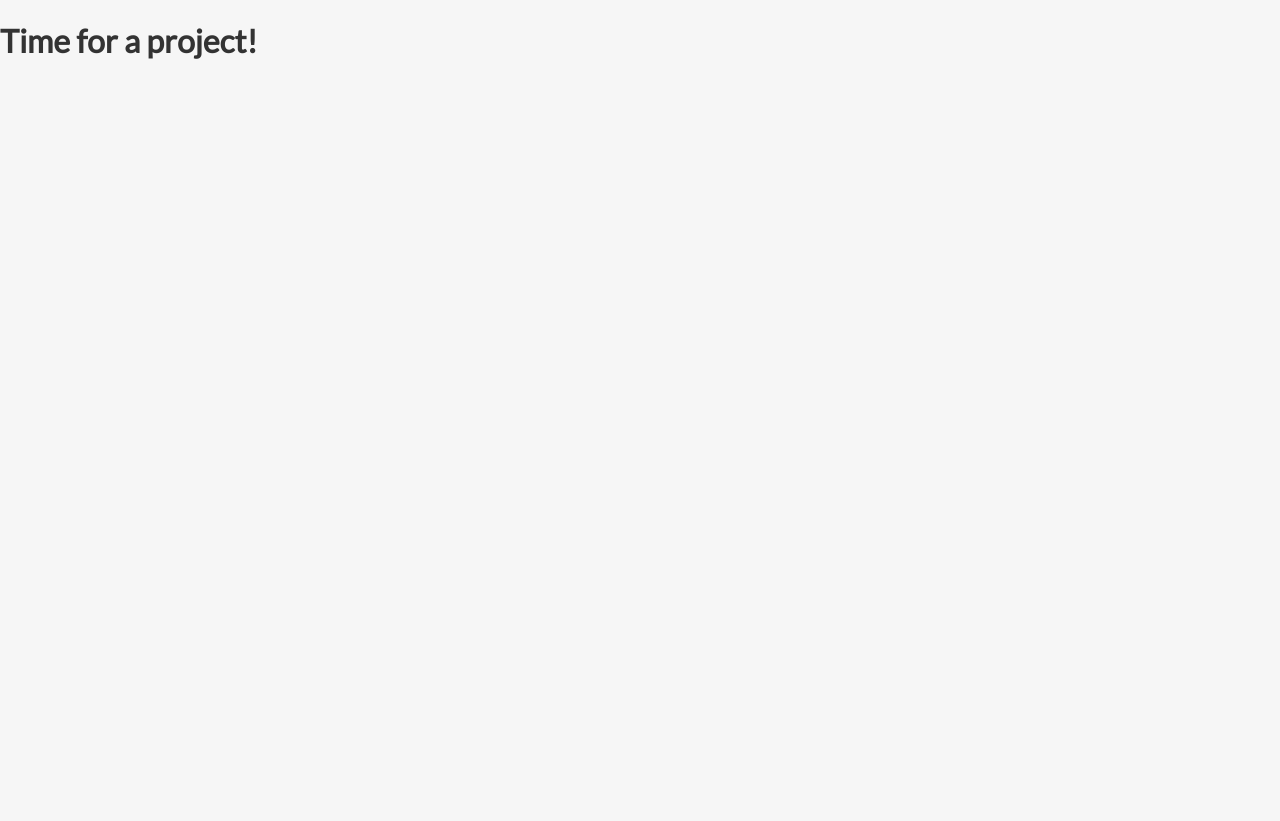
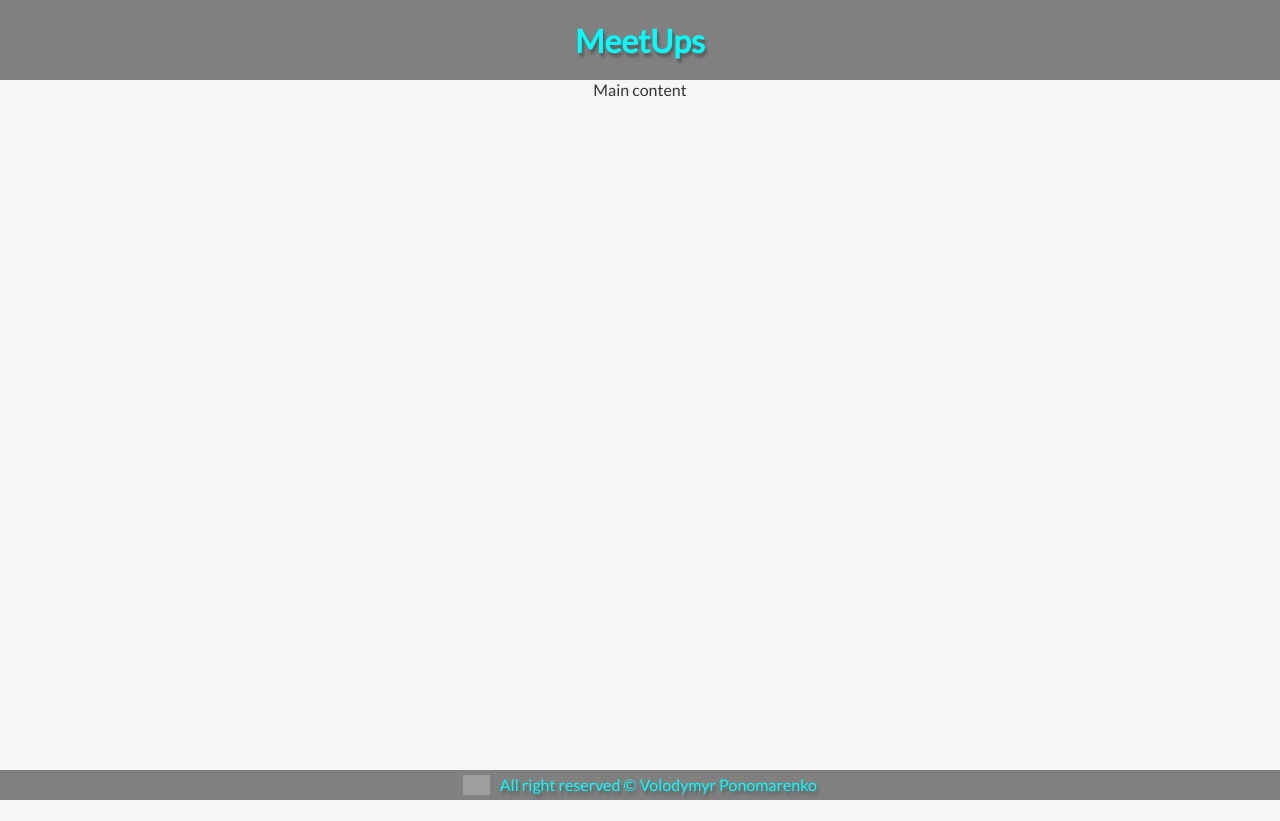
Before and after one commit to VolodymyrJS/Svelte-in-action., a Svelte app: page / in a window 1280 px wide. After the commit the page ends 800 px from the top, so only its background shows below. Built offline with nearby package versions, Linux system fonts and the light colour scheme; grey boxes are pictures that could not be loaded.

Commit message:
Creating skelet of project

```diff
--- a/package.json
+++ b/package.json
@@ -8,7 +8,7 @@
     "rollup-plugin-livereload": "^1.0.0",
     "rollup-plugin-node-resolve": "^4.2.3",
     "rollup-plugin-svelte": "^5.0.3",
-    "rollup-plugin-terser": "^4.0.4",
+    "rollup-plugin-terser": "^5.1.3",
     "sirv-cli": "^0.4.0",
     "svelte": "^3.0.0"
   },
--- a/src/App.svelte
+++ b/src/App.svelte
@@ -1,9 +1,28 @@
 <script>
-
+    import Header from './MeetUps/Header.svelte';
+    import Footer from './MeetUps/Footer.svelte';
 </script>
 
 <style>
 
+    .Site {
+        display: flex;
+        min-height: 100vh;
+        flex-direction: column;
+    }
+
+    .site-content {
+        align-self: center;
+        margin-top: 80px;
+        flex: 1;
+        justify-items: center;
+        justify-content: center;
+    }
+
 </style>
 
-<h1>Time for a project!</h1>
+<body class="Site">
+    <Header />
+    <div class="site-content">Main content</div>
+    <Footer />
+</body>
--- /dev/null
+++ b/src/MeetUps/Footer.svelte
@@ -0,0 +1,30 @@
+<script>
+</script>
+
+<style>
+
+    .rights {
+        height: 30px;
+        color: aqua;
+        background-color: grey;
+        width: 100%;
+        text-shadow: 2px 4px 3px rgba(0,0,0,0.3);
+        margin: 0;
+        justify-items: center;
+        justify-content: center;
+        display: flex;
+        padding: 5px;
+    }
+
+    span {
+        padding-left: 10px;
+    }
+
+</style>
+
+<footer class="footer">
+    <p class="rights">
+        <img src="https://www.extrawest.com/wp-content/uploads/2016/07/logo_footer.png" alt="extrawest-logo">
+        <span class="">All right reserved &copy; Volodymyr Ponomarenko</span>
+    </p>
+</footer>
--- /dev/null
+++ b/src/MeetUps/Header.svelte
@@ -0,0 +1,22 @@
+<script>
+</script>
+
+<style>
+
+    .header {
+        position: fixed;
+        height: 80px;
+        color: aqua;
+        background-color: grey;
+        width: 100%;
+        display: flex;
+        justify-content: center;
+        justify-items: center;
+        text-shadow: 2px 4px 3px rgba(0,0,0,0.3);
+    }
+
+</style>
+
+<header class="header">
+    <h1 class="header-title">MeetUps</h1>
+</header>
```
Also changed, not shown: 1 other file (tests, documents, lock files or other folders).
